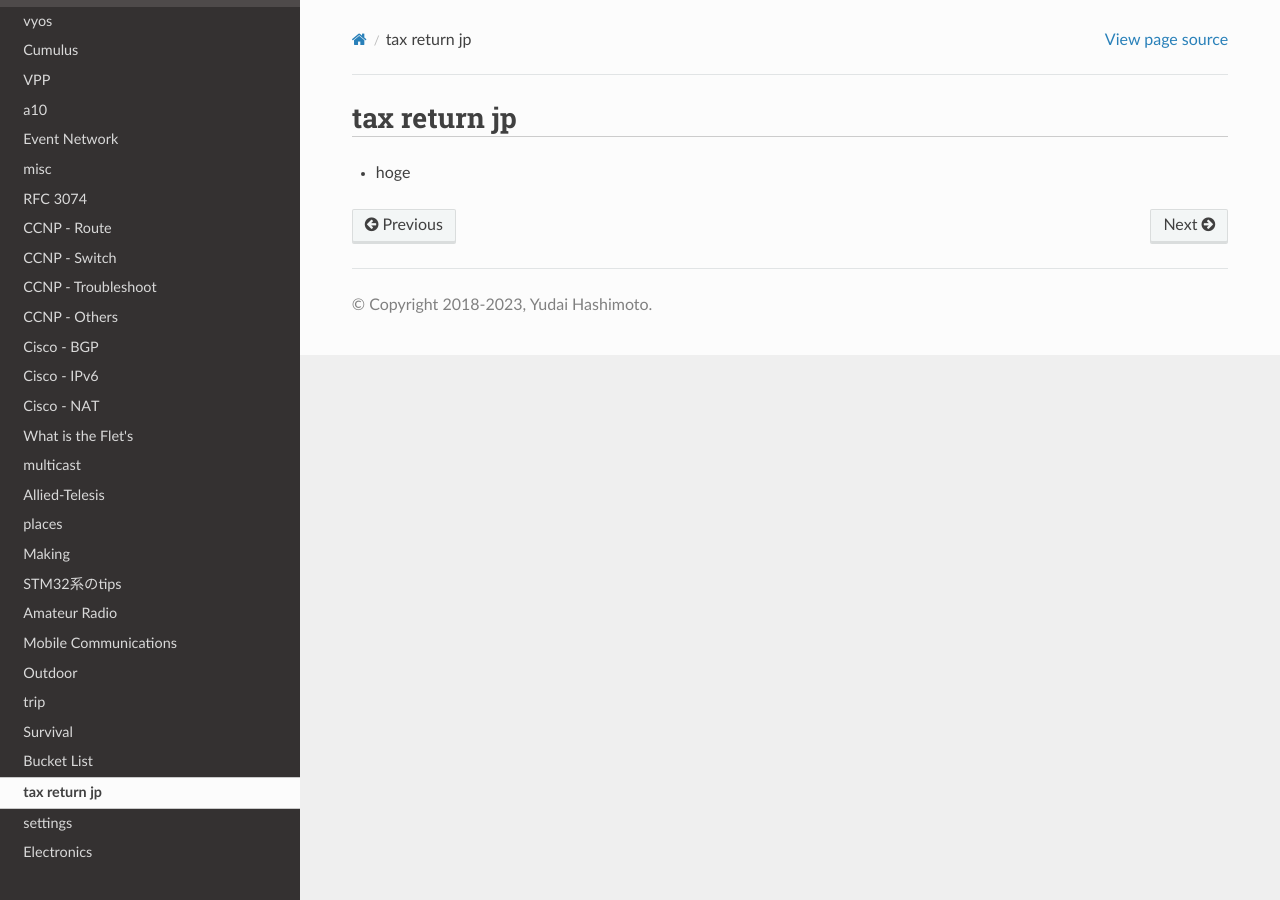
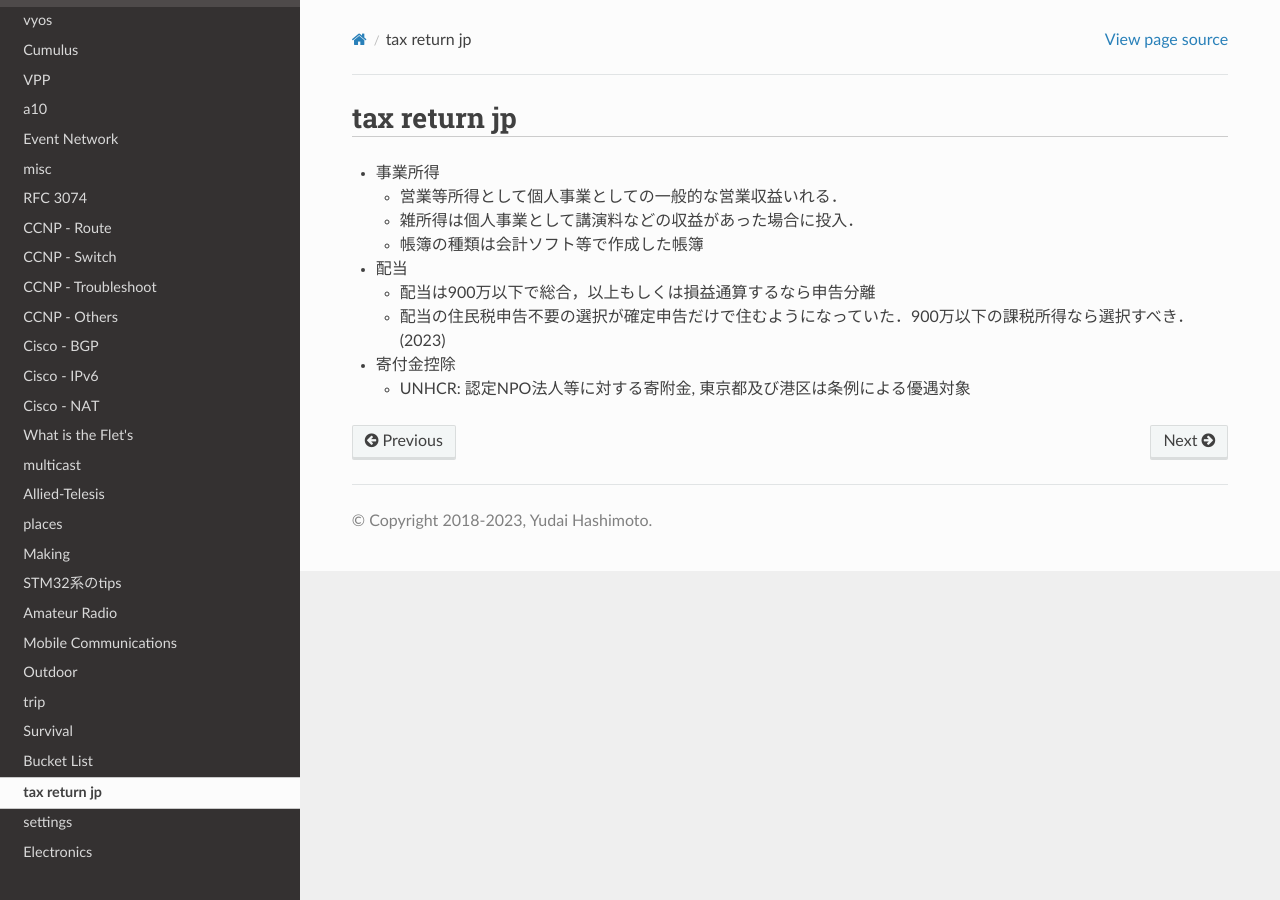
Before and after one commit to jp7fkf/JP7FKF-Warehouse, a Sphinx documentation site: the page built from source/hobbies/tax_return_jp.md, in a window 1280 px wide. Built offline with Sphinx 7.4.7 and the Read the Docs theme 2.0.0, drawn with Linux system fonts in a browser that asks for light colours.

Commit message:
2024-03-14 22:28:47 JST

```diff
--- a/source/_static/html/index.html
+++ b/source/_static/html/index.html
@@ -107,6 +107,7 @@
 <li>2022/12  エンベデッドシステムスペシャリスト</li>
 <li>2023/03 <a class="reference external" href="https://www.credential.net/7a47ef77-5429-4fd6-8bd4-2be7991a6863">Google Cloud Certified - Professional Cloud Developer</a></li>
 <li>2024/03 <a class="reference external" href="https://www.credential.net/b0d9ce8b-755a-4e60-be38-c7426cb0264a">Google Cloud Certified - Professional Cloud Network Engineer</a></li>
+<li>2024/03 <a class="reference external" href="https://www.credential.net/e8e7465c-7f69-4463-9230-ac5ab5ff284a">Google Cloud Certified - Professional Google Workspace Administrator</a></li>
 <li>TOEICは最高でも700ptsに満たない程度です．</li>
 </ul>
 
--- a/source/hobbies/tax_return_jp.md
+++ b/source/hobbies/tax_return_jp.md
@@ -1,2 +1,10 @@
 # tax return jp
-- hoge
+- 事業所得
+  - 営業等所得として個人事業としての一般的な営業収益いれる．
+  - 雑所得は個人事業として講演料などの収益があった場合に投入．
+  - 帳簿の種類は会計ソフト等で作成した帳簿
+- 配当
+  - 配当は900万以下で総合，以上もしくは損益通算するなら申告分離
+  - 配当の住民税申告不要の選択が確定申告だけで住むようになっていた．900万以下の課税所得なら選択すべき．(2023)
+- 寄付金控除
+  - UNHCR: 認定NPO法人等に対する寄附金, 東京都及び港区は条例による優遇対象
--- a/source/index.rst
+++ b/source/index.rst
@@ -76,6 +76,7 @@ Welcome to JP7FKF-Warehouse!
   dialy/202312
   dialy/202401
   dialy/202402
+  dialy/202403
   todo
   programming/sh
   programming/go
```
Also changed, not shown: source/dialy/202403.md (added, +7 -0 lines), source/profile.md (+2 -0 lines).
